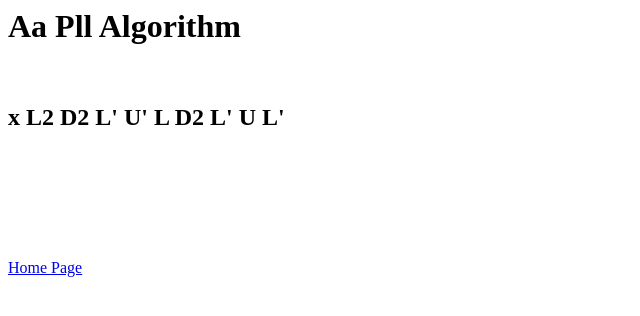
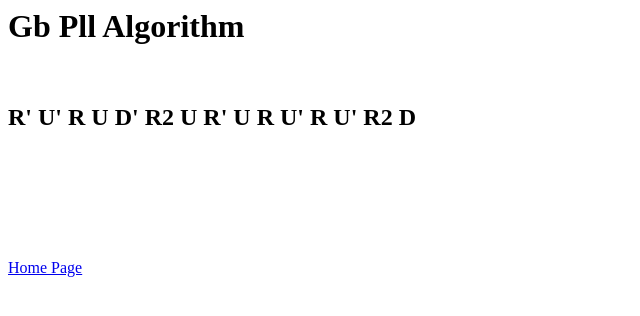
Before and after one commit to NoaSereni/Hello-World-2025, a plain HTML site: page Gb.html in a window 1280 px wide. Shown: the whole page, without its empty margins (0-640 px from the left). Drawn offline with Linux system fonts and the light colour scheme.

Commit message:
Update Gb.html

```diff
--- a/Gb.html
+++ b/Gb.html
@@ -1,11 +1,11 @@
 <html>
   <head>
-    <title>Cfop Aa</title>
+    <title>Cfop Gb</title>
   </head>
 
   <body>
-    <h1>Aa Pll Algorithm</h1> <br/>
-    <h2>x L2 D2 L' U' L D2 L' U L'</h2> <br/>
+    <h1>Gb Pll Algorithm</h1> <br/>
+    <h2>R' U' R U D' R2 U R' U R U' R U' R2 D</h2> <br/>
     <br/>
     <br/>
     <br/>
```
